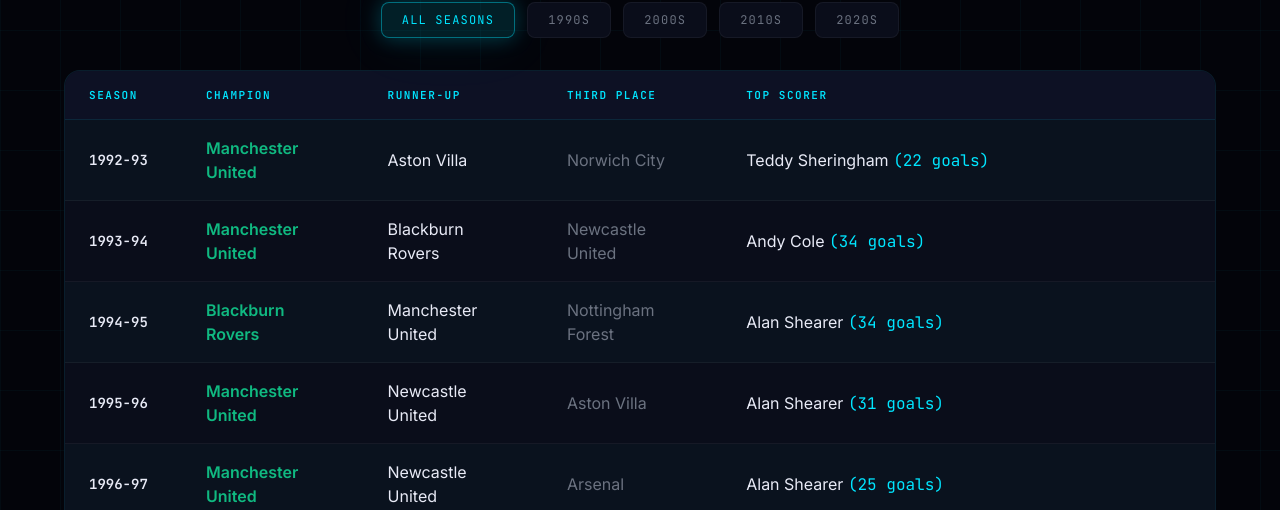
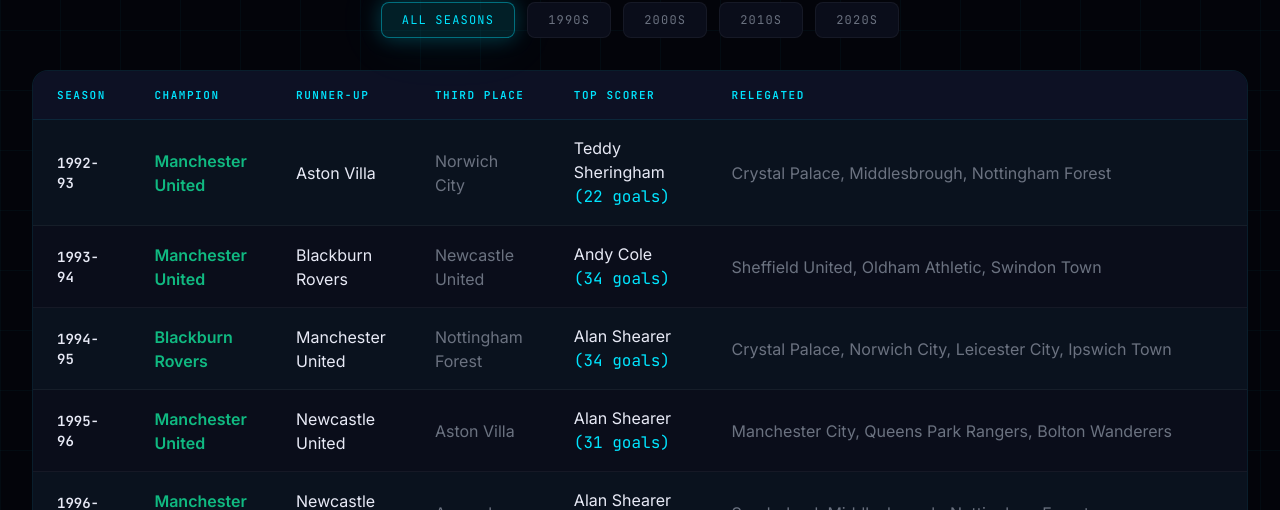
Before and after one commit to ersoyfurkan/premier-league-history, a Next.js app: page /seasons in a window 1280 px wide. Shown: the part 290-800 px from the top of the page. Built offline with nearby package versions, Linux system fonts and the light colour scheme; no server answers; a web font is replaced by a local one.

Commit message:
leicester

```diff
--- a/app/clubs/page.tsx
+++ b/app/clubs/page.tsx
@@ -48,7 +48,7 @@
                     </div>
                   )}
                 </div>
-                <p className="font-mono text-[11px] uppercase tracking-[0.16em] text-primary mb-3">Club Intelligence</p>
+
                 <p className="text-fore-muted">Titles: <span className="font-mono text-foreground">{club.titles}</span></p>
                 <p className="text-fore-muted">Stadium: <span className="text-foreground">{club.stadium}</span></p>
               </div>
--- a/app/seasons/page.tsx
+++ b/app/seasons/page.tsx
@@ -31,7 +31,7 @@
         ← Home
       </Link>
 
-      <div className="max-w-6xl mx-auto">
+      <div className="max-w-[90rem] mx-auto">
         <div className="text-center mb-8">
           <p className="section-eyebrow text-warning">Timeline Matrix</p>
           <h1 className="section-title bg-[linear-gradient(135deg,#ffffff_30%,#f59e0b_100%)] [-webkit-background-clip:text] [-webkit-text-fill-color:transparent]">
@@ -66,6 +66,7 @@
                 <th className="px-6 py-4 text-left font-mono text-[11px] uppercase tracking-[0.14em] text-primary">Runner-up</th>
                 <th className="px-6 py-4 text-left font-mono text-[11px] uppercase tracking-[0.14em] text-primary">Third Place</th>
                 <th className="px-6 py-4 text-left font-mono text-[11px] uppercase tracking-[0.14em] text-primary">Top Scorer</th>
+                <th className="px-6 py-4 text-left font-mono text-[11px] uppercase tracking-[0.14em] text-primary whitespace-nowrap">Relegated</th>
               </tr>
             </thead>
             <tbody>
@@ -84,6 +85,7 @@
                     <span className="text-foreground">{season.topScorer}</span>{" "}
                     <span className="font-mono text-primary">({season.topScorerGoals} goals)</span>
                   </td>
+                  <td className="px-6 py-4 text-fore-muted whitespace-nowrap">{season.relegated.join(", ")}</td>
                 </tr>
               ))}
             </tbody>
--- a/data/clubs.ts
+++ b/data/clubs.ts
@@ -7,7 +7,7 @@
     stadium: "Etihad Stadium",
     capacity: 55097,
     colors: "#6CABDE",
-    manager: "Pep Guardiola",
+    manager: "Enzo Maresca",
     bestSeason: "2017-18",
     worstSeason: "1998-99",
     topScorer: "Sergio Agüero",
@@ -129,7 +129,7 @@
     colors: "#0053A0",
     manager: "Steve Cooper",
     bestSeason: "2015-16",
-    worstSeason: "2016-17",
+    worstSeason: "2001/02",
     topScorer: "Jamie Vardy",
     legendPlayer: "Jamie Vardy",
     rivals: ["nottingham-forest", "coventry"],
```
